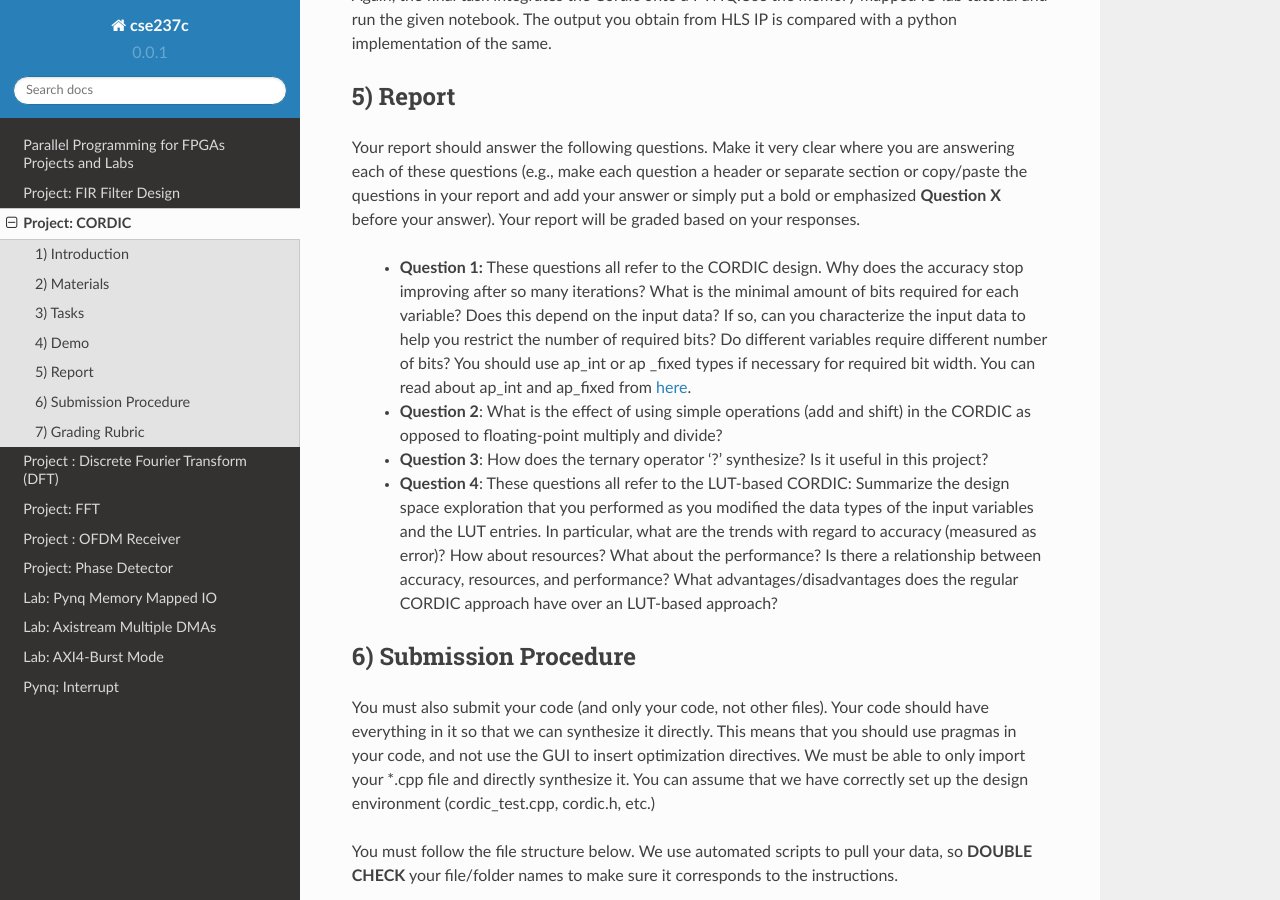
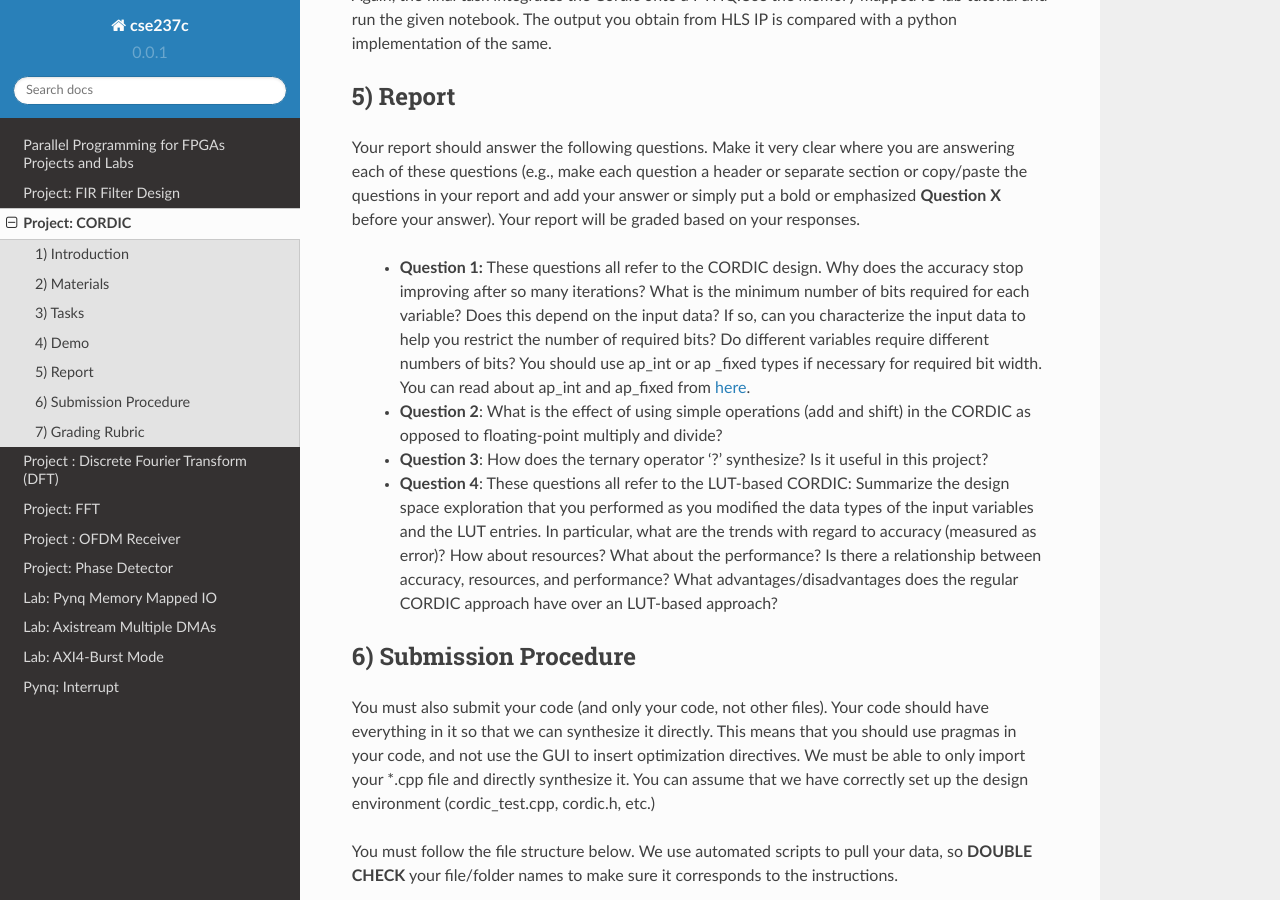
Before and after one commit to roumenguha/cse237crtd, a Sphinx documentation site: the page built from docs/CORDIC.rst, in a window 1280 px wide and 900 px high, scrolled down 1737 px. Built offline with Sphinx 7.4.7 and the Read the Docs theme 2.0.0, drawn with Linux system fonts in a browser that asks for light colours.

Commit message:
Update CORDIC.rst

```diff
--- a/docs/CORDIC.rst
+++ b/docs/CORDIC.rst
@@ -66,7 +66,7 @@ Again, the final task integrates the Cordic onto a PYNQ.Use the memory mapped IO
 
 Your report should answer the following questions. Make it very clear where you are answering each of these questions (e.g., make each question a header or separate section or copy/paste the questions in your report and add your answer or simply put a bold or emphasized **Question X** before your answer). Your report will be graded based on your responses.
 
- * **Question 1:** These questions all refer to the CORDIC design. Why does the accuracy stop improving after so many iterations? What is the minimal amount of bits required for each variable? Does this   depend  on the input data? If so, can you characterize the input data to help you restrict the number of required bits? Do different variables require different number of bits? You should use ap_int or ap _fixed types if necessary for required bit width. You can read about ap_int and ap_fixed from `here <https://www.xilinx.com/support/documentation/sw_manuals/xilinx2019_1/ug902-vivado-high-level-synthesis .pdf>`_.
+ * **Question 1:** These questions all refer to the CORDIC design. Why does the accuracy stop improving after so many iterations? What is the minimum number of bits required for each variable? Does this depend on the input data? If so, can you characterize the input data to help you restrict the number of required bits? Do different variables require different numbers of bits? You should use ap_int or ap _fixed types if necessary for required bit width. You can read about ap_int and ap_fixed from `here <https://www.xilinx.com/support/documentation/sw_manuals/xilinx2019_1/ug902-vivado-high-level-synthesis .pdf>`_.
 
 
  * **Question 2**: What is the effect of using simple operations (add and shift) in the CORDIC as opposed to floating-point multiply and divide?
```
